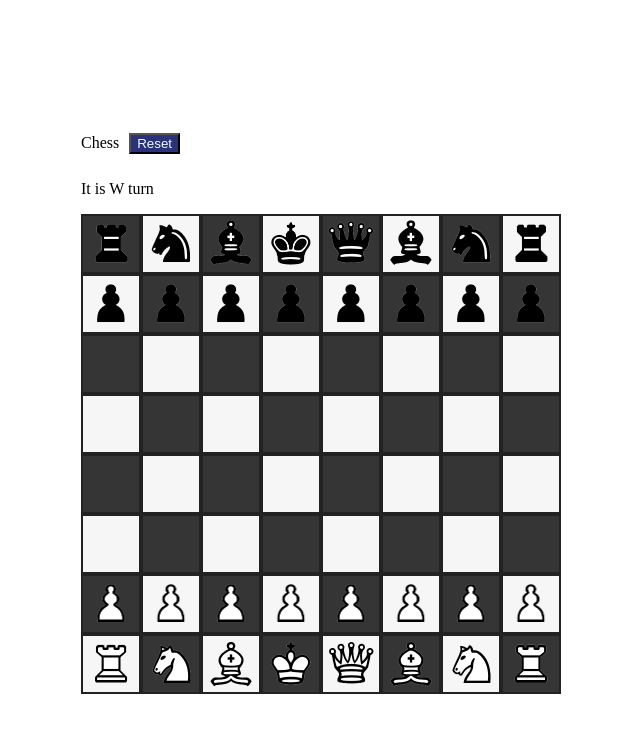
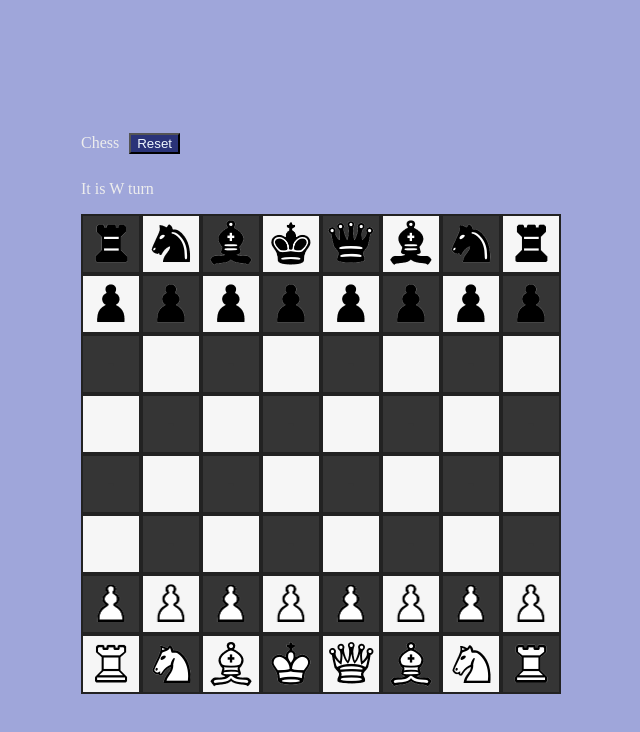
Before and after one commit to RisingSatalite/chess, a Next.js app: page / in a window 1280 px wide. Shown: the top 732 px of the page, without its empty margins (319-959 px from the left). Built offline with nearby package versions, Linux system fonts and the light colour scheme.

Commit message:
css background change

```diff
--- a/src/app/globals.css
+++ b/src/app/globals.css
@@ -1,3 +1,8 @@
+body {
+  color: #ededed;
+  background: #9fa6da;
+}
+
 .row {
   display: flex;
 }
```
